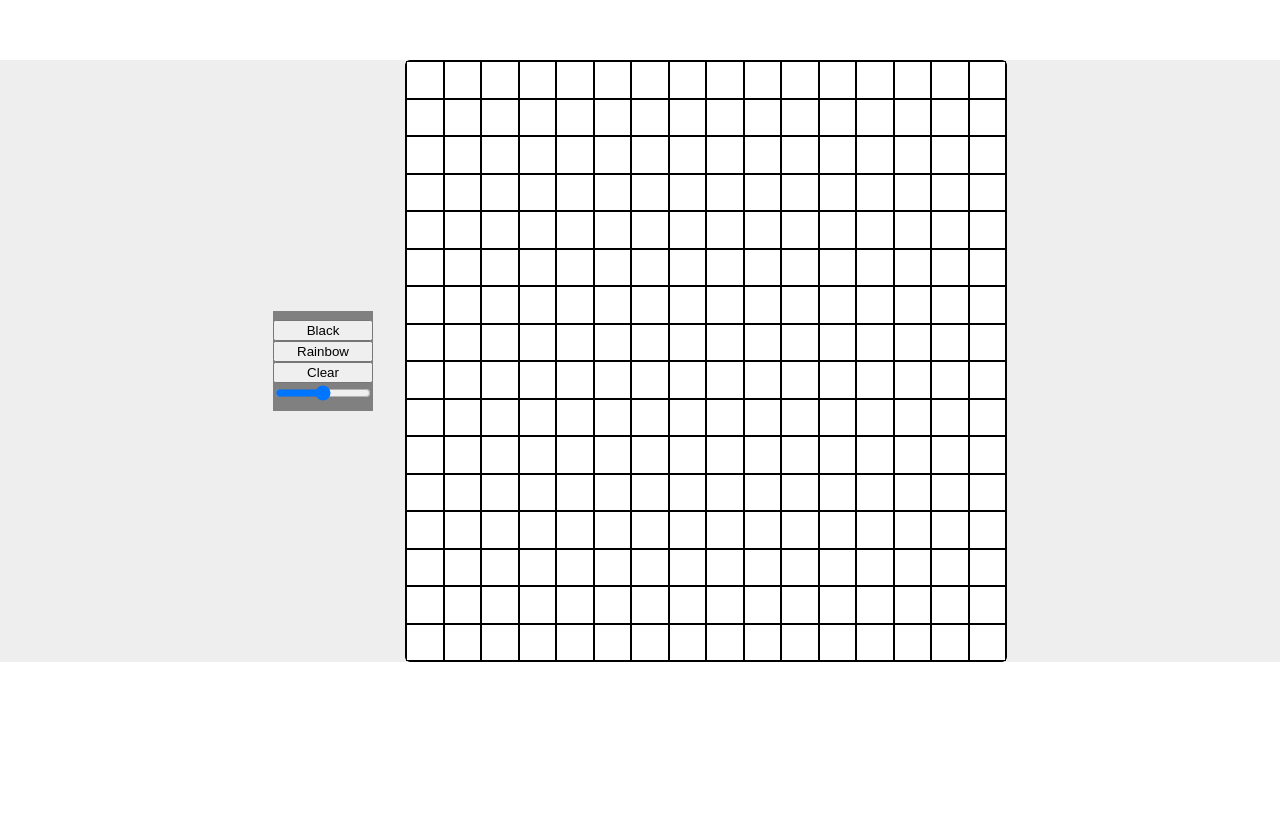
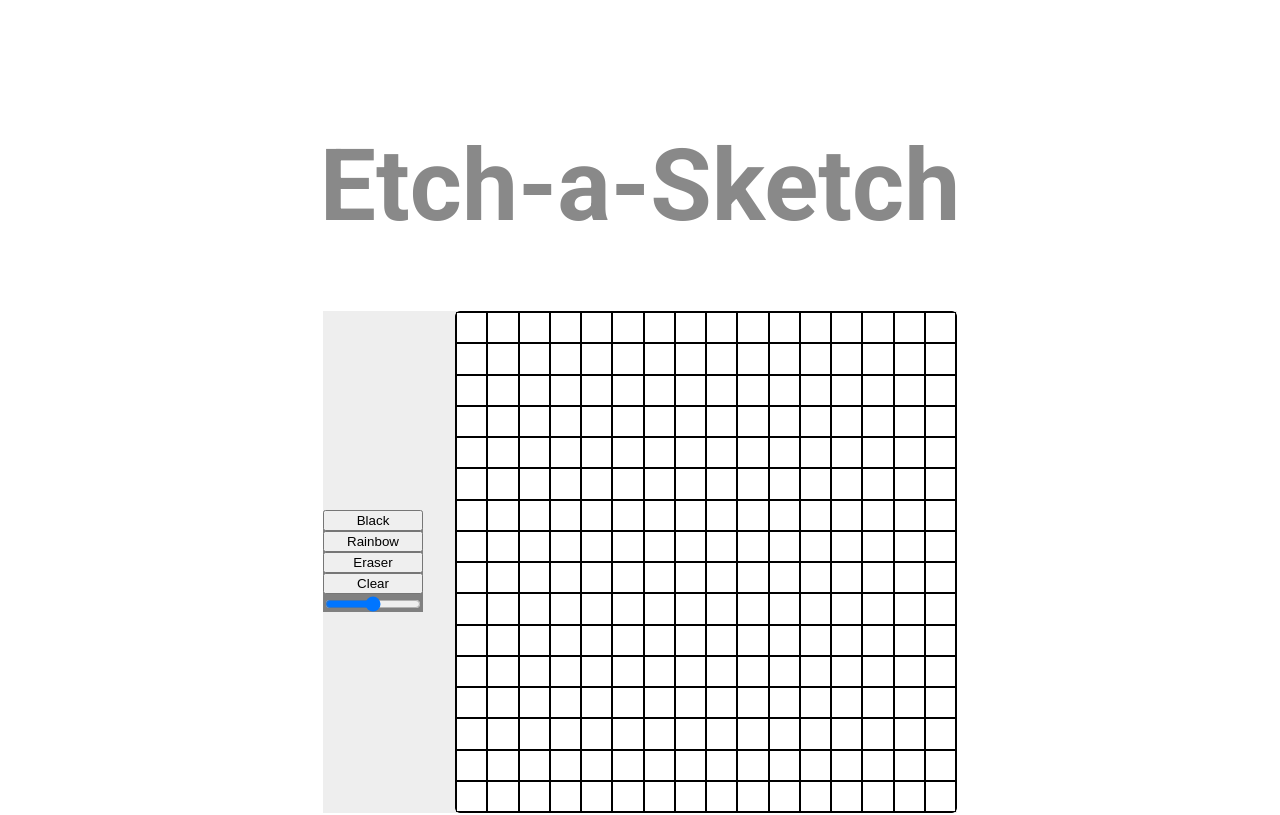
Before and after one commit to AngeloAXNGR/etch-a-sketch, a plain HTML site: page index.html in a window 1280 px wide. Shown: the part 140-955 px from the top of the page. Drawn offline with Linux system fonts and the light colour scheme.

Commit message:
Add eraser button

```diff
--- a/index.html
+++ b/index.html
@@ -7,12 +7,18 @@
   <title>The Odin Project Exercise - Etch-a-sketch</title>
   <link rel="stylesheet" href="styles/styles.css">
   <script src="scripts/script.js" defer></script>
+  <link rel="preconnect" href="https://fonts.googleapis.com">
+<link rel="preconnect" href="https://fonts.gstatic.com" crossorigin>
+<link href="https://fonts.googleapis.com/css2?family=Roboto:wght@300;400;700;900&display=swap" rel="stylesheet">
 </head>
 <body>
+  <h1>Etch-a-Sketch</h1>
   <div class="container">
+
     <div class="tools">
       <button id="black-button">Black</button>
       <button id="rainbow-button">Rainbow</button>
+      <button id="eraser-button">Eraser</button>
       <button id="clear-button">Clear</button>
       <input type="range" min="2" max="64" id="dimension-range">
     </div>
--- a/scripts/script.js
+++ b/scripts/script.js
@@ -4,13 +4,19 @@ let canvas = document.querySelector('.canvas');
 // Interactables
 let normalBtn = document.querySelector('#black-button');
 normalBtn.addEventListener('click', () =>{
-  draw(cells);
+  draw(cells, "black");
 });
 
 let rainbowBtn = document.querySelector('#rainbow-button');
 rainbowBtn.addEventListener('click', () =>{
   drawRainbow(cells);
 });
+
+let eraserBtn = document.querySelector('#eraser-button');
+eraserBtn.addEventListener('click', () => {
+  draw(cells, "white");
+});
+
 
 let clearBtn = document.querySelector('#clear-button');
 clearBtn.addEventListener('click', () =>{
@@ -40,11 +46,11 @@ function createGrid(canvas, dimension){
   }
 }
 
-function draw(cells){
+function draw(cells, color){
   let boxes = Array.from(cells);
   boxes.forEach((box) =>{
     box.addEventListener('mouseover', () => {
-      box.setAttribute('style', 'background-color:black');
+      box.setAttribute('style', `background-color:${color}`);
     });
   });
 }
--- a/styles/styles.css
+++ b/styles/styles.css
@@ -1,6 +1,18 @@
 body{
   margin:0;
   padding: 200px 0;
+  display:flex;
+  flex-direction: column;
+  justify-content: center;
+  font-family: 'Roboto', sans-serif;
+}
+
+body h1{
+  text-align: center;
+  font-weight: bold;
+  font-size: 100px;
+  color:rgb(137, 137, 137);
+  /* border:solid; */
 }
 
 
@@ -14,8 +26,8 @@ body{
 }
 
 .canvas{
-  height:600px;
-  width:600px;
+  height:500px;
+  width:500px;
   background:white;
   border:solid 1px;
   display:flex;
```
